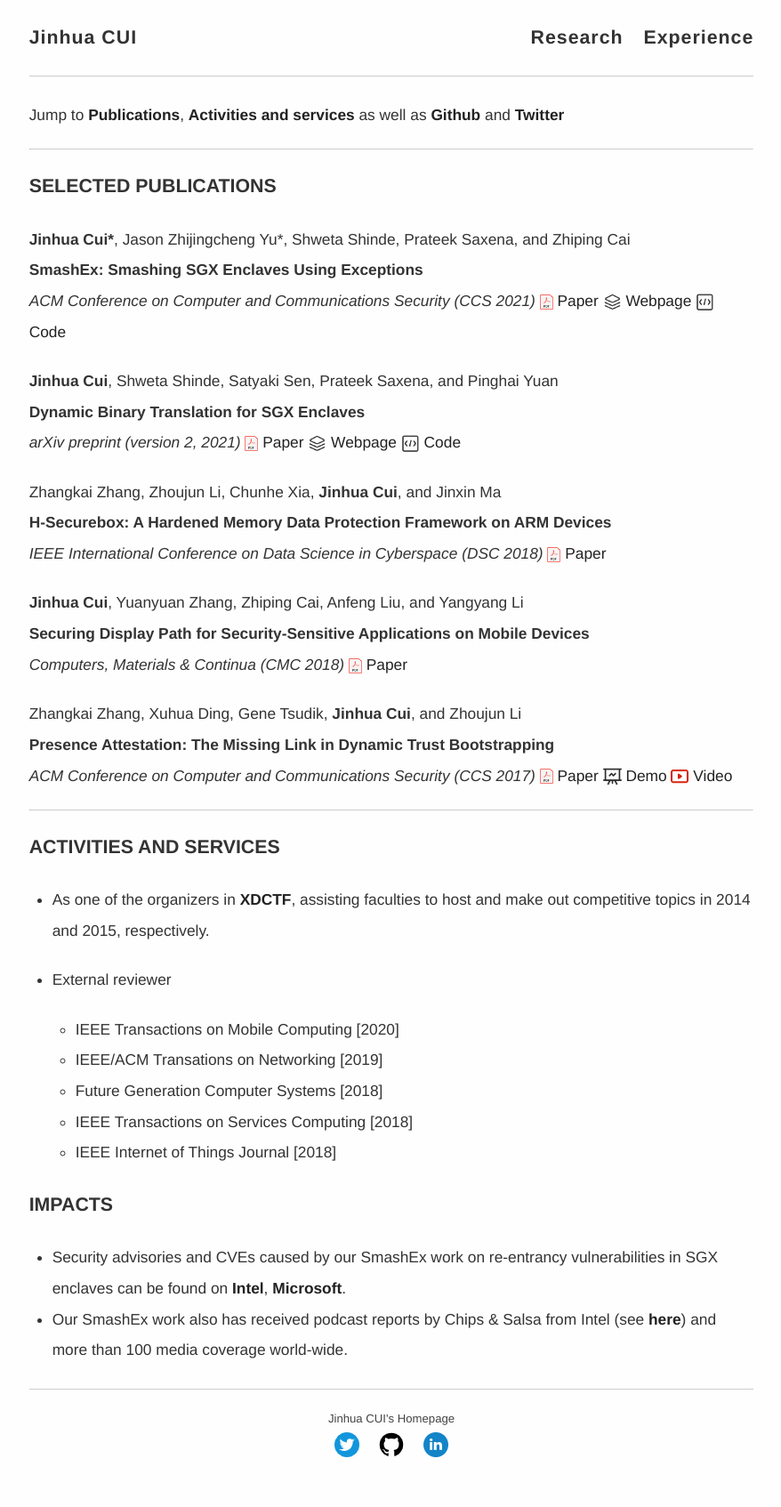
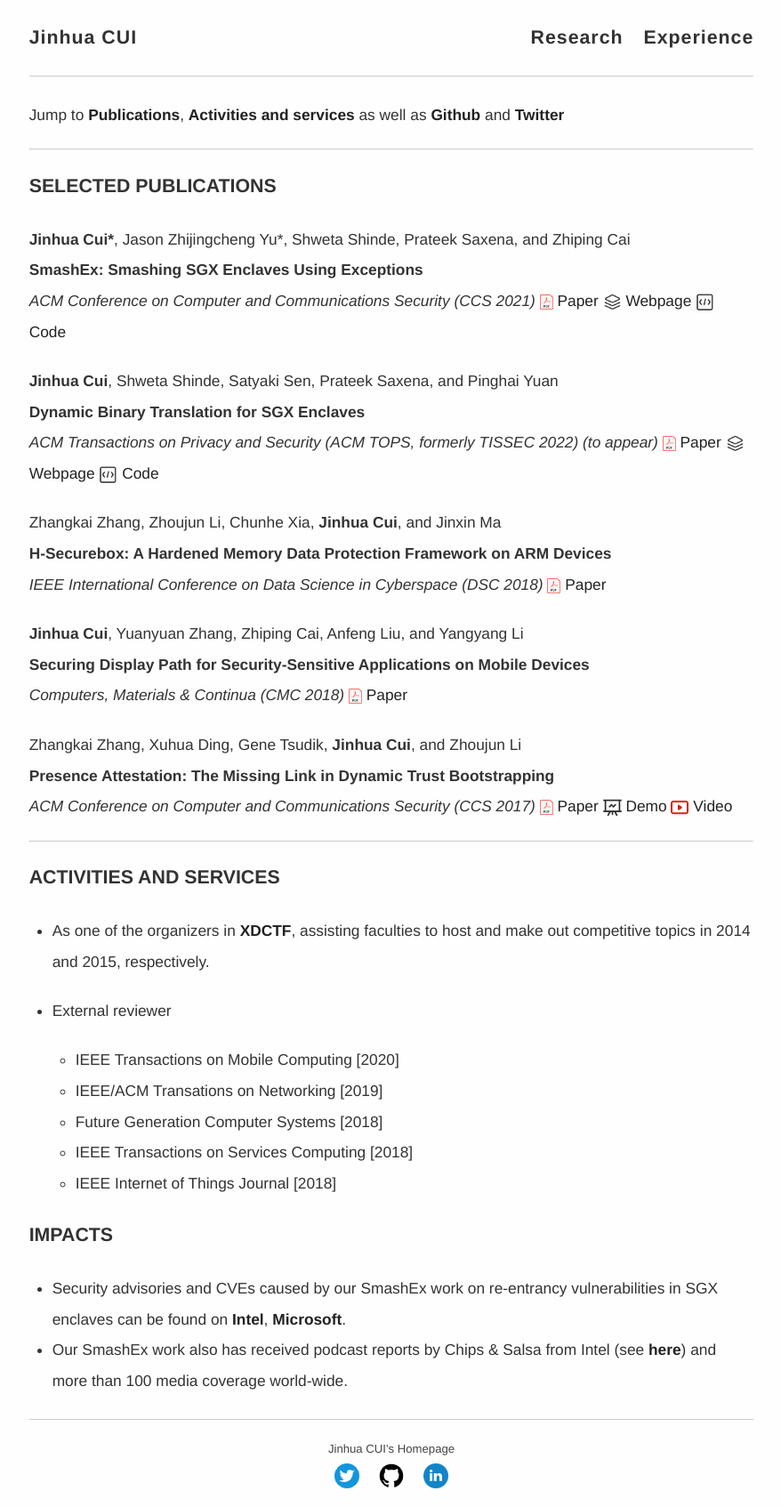
Before and after one commit to cimcs/cimcs.github.io, a Jekyll site: the page built from research.md, in a window 1280 px wide. Shown: the whole page at 89% size, without its empty margins (200-1078 px from the left). Built offline with Jekyll 4.4.1, drawn with Linux system fonts in a browser that asks for light colours; comment, search, counter and statistics services are not loaded; before the commit the page ends 1660 px from its top, so only the background shows below that.

Commit message:
Update cv.yml

```diff
--- a/_data/cv.yml
+++ b/_data/cv.yml
@@ -157,12 +157,13 @@ publications:
     - title:   "Dynamic Binary Translation for SGX Enclaves"
       # author:  Shweta Shinde\*, **Jinhua Cui\***, Satyaki Sen, Pinghai Yuan, and Prateek Saxena
       author:  "**Jinhua Cui**, Shweta Shinde, Satyaki Sen, Prateek Saxena, and Pinghai Yuan"
-      journal: arXiv preprint
+      # journal: arXiv preprint
+      journal: ACM Transactions on Privacy and Security
       url:     https://arxiv.org/abs/2103.15289
       # mark:    \*The authors contributed equally to this work
       note:
       image:   https://upload.wikimedia.org/wikipedia/commons/8/87/PDF_file_icon.svg
-      year:    (version 2, 2021)
+      year:    (ACM TOPS, formerly TISSEC 2022) (to appear)
       doi:
       code:    https://github.com/ratel-enclave
       web:     https://ratel-enclave.github.io/
```
